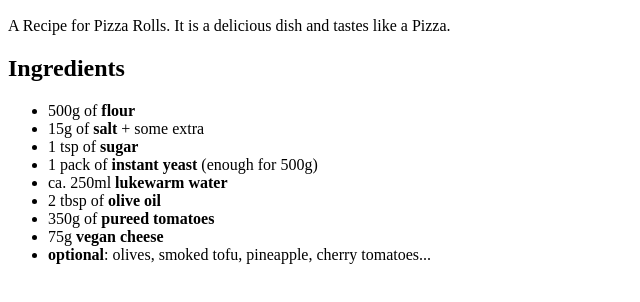
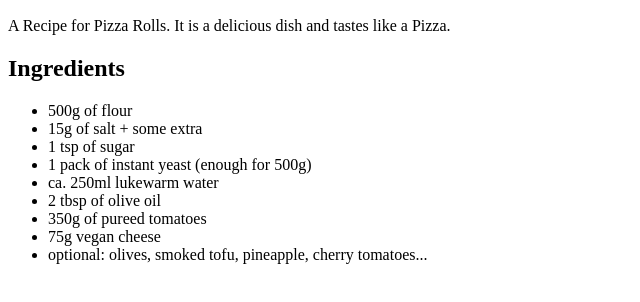
Before and after one commit to Cloudau/odin-recipes, a plain HTML site: page recipes/pizza_rolls.html in a window 1280 px wide. Shown: the part 434-736 px from the top of the page, without its empty margins (0-640 px from the left). Drawn offline with Linux system fonts and the light colour scheme.

Commit message:
Add Pizza Rolls Ingredients without strong

```diff
--- a/recipes/pizza_rolls.html
+++ b/recipes/pizza_rolls.html
@@ -11,15 +11,15 @@
     <p>A Recipe for Pizza Rolls. It is a delicious dish and tastes like a Pizza.</p>
   <h2>Ingredients</h2>
     <ul>
-      <li>500g of <strong>flour</strong></li>
-      <li>15g of <strong>salt</strong> +  some extra</li>
-      <li>1 tsp of <strong>sugar</strong></li>
-      <li>1 pack of <strong>instant yeast</strong> (enough for 500g)</li>
-      <li>ca. 250ml <strong>lukewarm water</strong></li>
-      <li>2 tbsp of <strong>olive oil</strong></li>
-      <li>350g of <strong>pureed tomatoes</strong></li>
-      <li>75g <strong>vegan cheese</strong></li>
-      <li><strong>optional</strong>: olives, smoked tofu, pineapple, cherry tomatoes...</li>
+      <li>500g of flour</li>
+      <li>15g of salt +  some extra</li>
+      <li>1 tsp of sugar</li>
+      <li>1 pack of instant yeast (enough for 500g)</li>
+      <li>ca. 250ml lukewarm water</li>
+      <li>2 tbsp of olive oil</li>
+      <li>350g of pureed tomatoes</li>
+      <li>75g vegan cheese</li>
+      <li>optional: olives, smoked tofu, pineapple, cherry tomatoes...</li>
     </ul>
 </body>
 </html>
```
